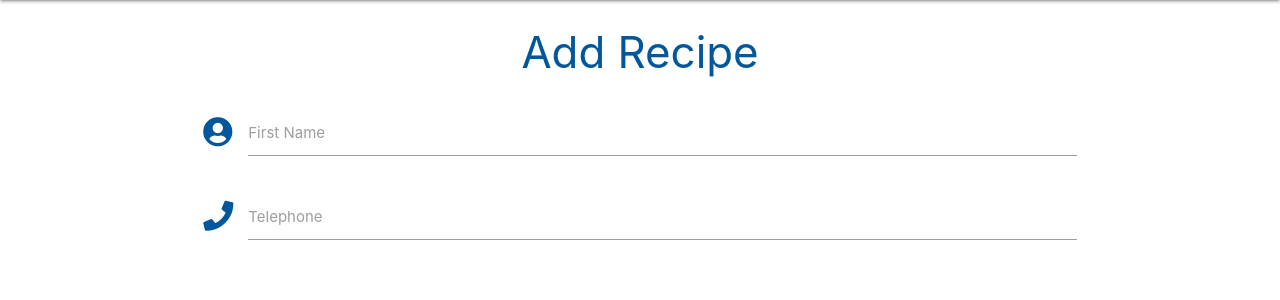
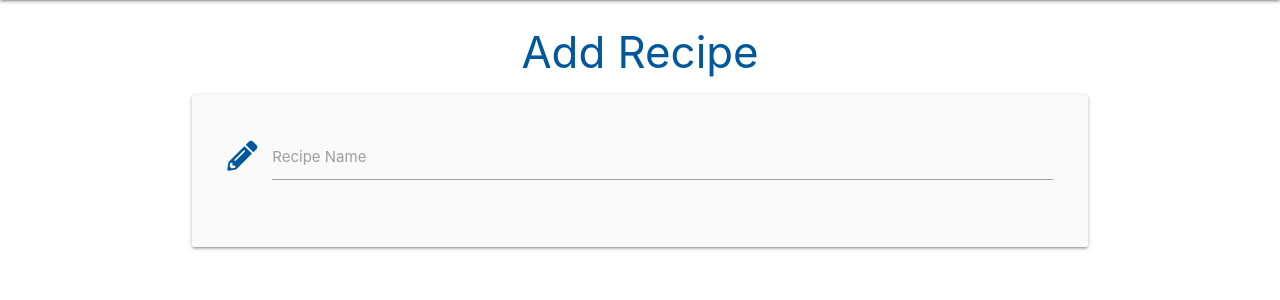
Before and after one commit to Jade-Quinn/recipely, a Flask app: page /add_recipe in a window 1280 px wide. Shown: the part 64-364 px from the top of the page. Run offline with Flask 2, Linux system fonts and the light colour scheme; some libraries are stand-ins or nearby versions.

Commit message:
(feat): Add recipe form input fields

```diff
--- a/templates/add_recipe.html
+++ b/templates/add_recipe.html
@@ -3,18 +3,14 @@
 
 <h3 class="light-blue-text text-darken-4 center-align">Add Recipe</h3>
 
-<div class="row">
+<div class="row card-panel grey lighten-5">
     <form class="col s12" method="POST" action="">
         <div class="row">
             <div class="input-field col s12">
-                <i class="fas fa-user-circle prefix light-blue-text text-darken-4"></i>
-                <input id="icon_prefix" type="text" class="validate">
-                <label for="icon_prefix">First Name</label>
-            </div>
-            <div class="input-field col s12">
-                <i class="fas fa-phone prefix light-blue-text text-darken-4"></i>
-                <input id="icon_telephone" type="tel" class="validate">
-                <label for="icon_telephone">Telephone</label>
+                <i class="fas fa-pencil-alt prefix light-blue-text text-darken-4"></i>
+                <input id="recipe_name" name="recipe_name" minlength="5" maxlength="50" type="text" class="validate"
+                    required>
+                <label for="recipe_name">Recipe Name</label>
             </div>
         </div>
     </form>
```
